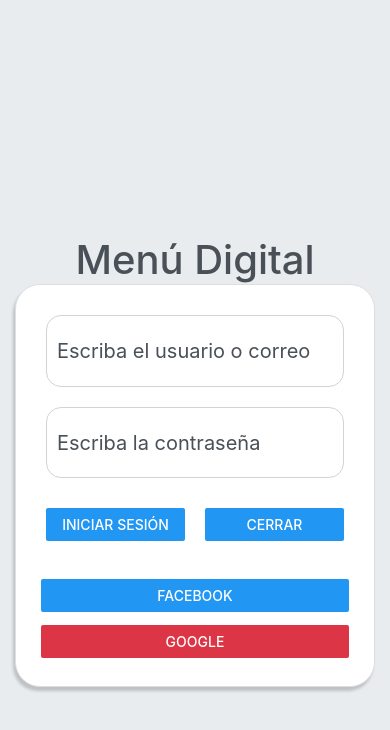
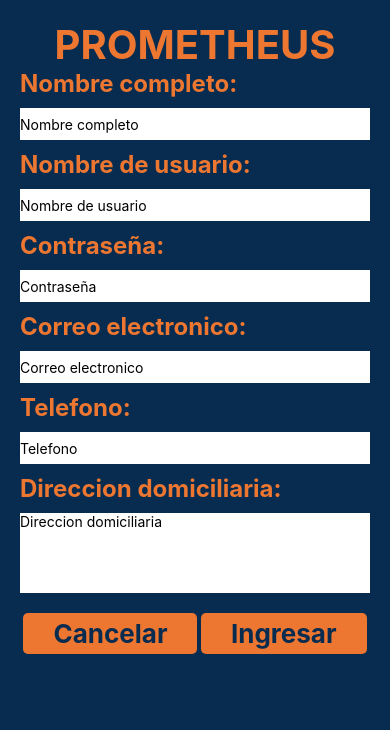
Before and after one commit to thebryanmartinez/ProyectoMovil2ReactUsuario, a React Native app: screen / in a window 390 px wide. Shown: the top 730 px of the page. Built offline with nearby package versions, Linux system fonts and the light colour scheme.

Commit message:
Diseño de Login y Registro en React Native

```diff
--- a/App.js
+++ b/App.js
@@ -3,11 +3,11 @@ import { useState } from 'react';
 import { StyleSheet, Text, View, Button, TextInput } from 'react-native';
 import { Ionicons } from '@expo/vector-icons';
 import Login from './src/componentes/login';
-
+import Registro from './src/componentes/registro';
 
 export default function App() {
   const [usuario, setUsuario]= useState(null);
   return (
-    <Login></Login>
+    <Registro></Registro>
   );
 }
--- a/src/componentes/login.js
+++ b/src/componentes/login.js
@@ -2,6 +2,7 @@ import React from 'react';
 import { useState } from 'react';
 import { StyleSheet, Text, View, Button, TextInput, Alert } from 'react-native';
 import AsyncStorage from '@react-native-async-storage/async-storage';
+import { useFonts, Montserrat_500Black } from '@expo-google-fonts/inter';
 import { Ionicons } from '@expo/vector-icons';
 
 
@@ -84,10 +85,12 @@ export default function login() {
     <View style={styles.contenedor}>
       <View style={styles.contenedorLogin}>
         <View style={styles.contenedorTitulo}>
-          <Text style={styles.tituloLogin}>Menú Digital</Text>
+          <Text style={styles.tituloLogin}>PROMETHEUS</Text>
         </View>
         <View style={[styles.contenedorControles, styles.sombraControles]}>
           <View style={styles.controles}>
+            <Text style={styles.texto}>Ingrese su usuario:
+            </Text>
             <TextInput
               value={usuario}
               onChangeText={setUsuario}
@@ -96,6 +99,8 @@ export default function login() {
               autoFocus={focusNombre}
             >
             </TextInput>
+            <Text style={styles.texto}>Ingrese su contraseña:
+            </Text>
             <TextInput
               value={contrasena}
               onChangeText={setContrasena}
@@ -120,18 +125,15 @@ export default function login() {
           </View>
           <View style={styles.contenedorBotonesRedes}>
             <View style={styles.botonRedes}>
-              <Button title="Facebook"
-              ></Button>
+              <Text style={styles.texto}>No esta registrado?</Text>
             </View>
             <View style={styles.botonRedes}>
               <Button
-                title="Google" color={"#dc3545"}
-                onPress={cerrarSesion}
-              >
-              </Button>
+                title="Registrese aquí" color="#ed7731"
+                onPress={() => this.props.navigation.navigate('./registro.js')}
+              />
             </View>
           </View>
-
         </View>
       </View>
     </View>
@@ -140,7 +142,7 @@ export default function login() {
 
 const styles = StyleSheet.create({
   contenedor: {
-    backgroundColor: '#e9ecef',
+    backgroundColor: '#072C50',
     alignItems: 'center',
     justifyContent: "center",
     margin:0,
@@ -165,22 +167,23 @@ const styles = StyleSheet.create({
     flexDirection:"column",
     alignItems: "stretch",
     justifyContent:"center",
-    borderWidth: 1,
-    borderColor: "#dedede",
-    borderRadius:25,
-    backgroundColor:"#fff",
     padding:10,
   },
   sombraControles: {
-    shadowColor: '#171717',
-    shadowOffset: {width: -2, height: 4},
-    shadowOpacity: 0.2,
-    shadowRadius: 3,
+
+  },
+  texto:{
+    color: "#ed7731" ,
+    fontSize: 18,
+    fontWeight: "600",
+    fontFamily: 'Montserrat_500Black',
+    textAlign: "center"
   },
   tituloLogin: {
-      color: "#495057" ,
-      fontSize: 40,
-      fontWeight: "500",
+    color: "#ed7731" ,
+    fontSize: 40,
+    fontWeight: "600",
+    fontFamily: 'Montserrat_500Black'
     },
   controles:{
     flex:4,
--- /dev/null
+++ b/src/componentes/registro.js
@@ -0,0 +1,98 @@
+import { StatusBar } from 'expo-status-bar';
+import React from 'react';
+import { StyleSheet, Text, View, Image, Alert, SafeAreaView, Button, TextInput, Pressable} from 'react-native';
+
+function padding(a, b, c, d){
+    return{
+        paddingTop: a,
+        paddingRight: b ? b : a,
+        paddingBottom: c ? c : a,
+        paddingLeft: d ? d : (b ? b : a)
+    }
+}
+
+export default function App() {
+
+  return (
+    <View style={styles.fondo}>
+        <View style={styles.container}>
+            <Text style={styles.tituloPrometheus}>PROMETHEUS</Text>
+            <Text style={styles.texto}>Nombre completo: </Text>
+            <TextInput style={styles.entradaTexto} placeholder='Nombre completo'></TextInput>
+            <Text style={styles.texto}>Nombre de usuario: </Text>
+            <TextInput style={styles.entradaTexto} placeholder='Nombre de usuario'></TextInput>
+            <Text style={styles.texto}>Contraseña: </Text>
+            <TextInput style={styles.entradaTexto} placeholder='Contraseña'></TextInput>
+            <Text style={styles.texto}>Correo electronico: </Text>
+            <TextInput style={styles.entradaTexto} placeholder='Correo electronico'></TextInput>
+            <Text style={styles.texto}>Telefono: </Text>
+            <TextInput style={styles.entradaTexto} placeholder='Telefono'></TextInput>
+            <Text style={styles.texto}>Direccion domiciliaria: </Text>
+            <TextInput style={styles.entradaArea} maxLength={255} placeholder='Direccion domiciliaria' multiline={true} ></TextInput>
+            <View style={styles.contenedorBotones}>
+                <Pressable style={styles.botones} title="Cancelar">
+                    <Text style={styles.tituloBotones}>Cancelar</Text>
+                </Pressable>
+                <Pressable style={styles.botones}  title="Ingresar">
+                    <Text style={styles.tituloBotones}>Ingresar</Text>
+                </Pressable>
+            </View>
+        </View>
+    </View>
+  );
+}
+
+const styles = StyleSheet.create({
+    fondo: {
+        backgroundColor: '#072C50',
+        width:"100%",
+        height:"100%"
+    },
+    container: {
+    margin: '20px',
+    backgroundColor: '#072C50'
+  },
+  tituloPrometheus: {
+      color: "#ed7731",
+      fontSize: 40,
+      fontWeight: "700",
+      textAlign: 'center'
+  },
+  texto: {
+      textAlign: 'left',
+      color: "#ed7731",
+      fontSize: 24,
+      fontWeight: "700",
+  },
+  entradaTexto: {
+      backgroundColor: '#fff',
+      height: '32px',
+      marginTop: '10px',
+      marginBottom: '10px'
+  },
+  entradaArea: {
+      backgroundColor: '#fff',
+      height: '80px',
+      marginTop: '10px',
+      marginBottom: '10px'
+  },
+  contenedorBotones: {
+    display: 'flex',
+    flexDirection: 'row',
+    justifyContent: 'space-evenly',
+  },
+  botones: {
+      marginTop: '10px',
+      paddingTop: '5px',
+      paddingBottom: '5px',
+      paddingLeft: '30px',
+      paddingRight: '30px',
+      borderRadius: '5px',
+      backgroundColor: '#ed7731',
+  },
+  tituloBotones: {
+    color: "#072C50",
+    fontSize: 26,
+    fontWeight: "700",
+  }
+});
```
Also changed, not shown: package.json (+6 -2 lines), 1 other file (tests, documents, lock files or other folders).
